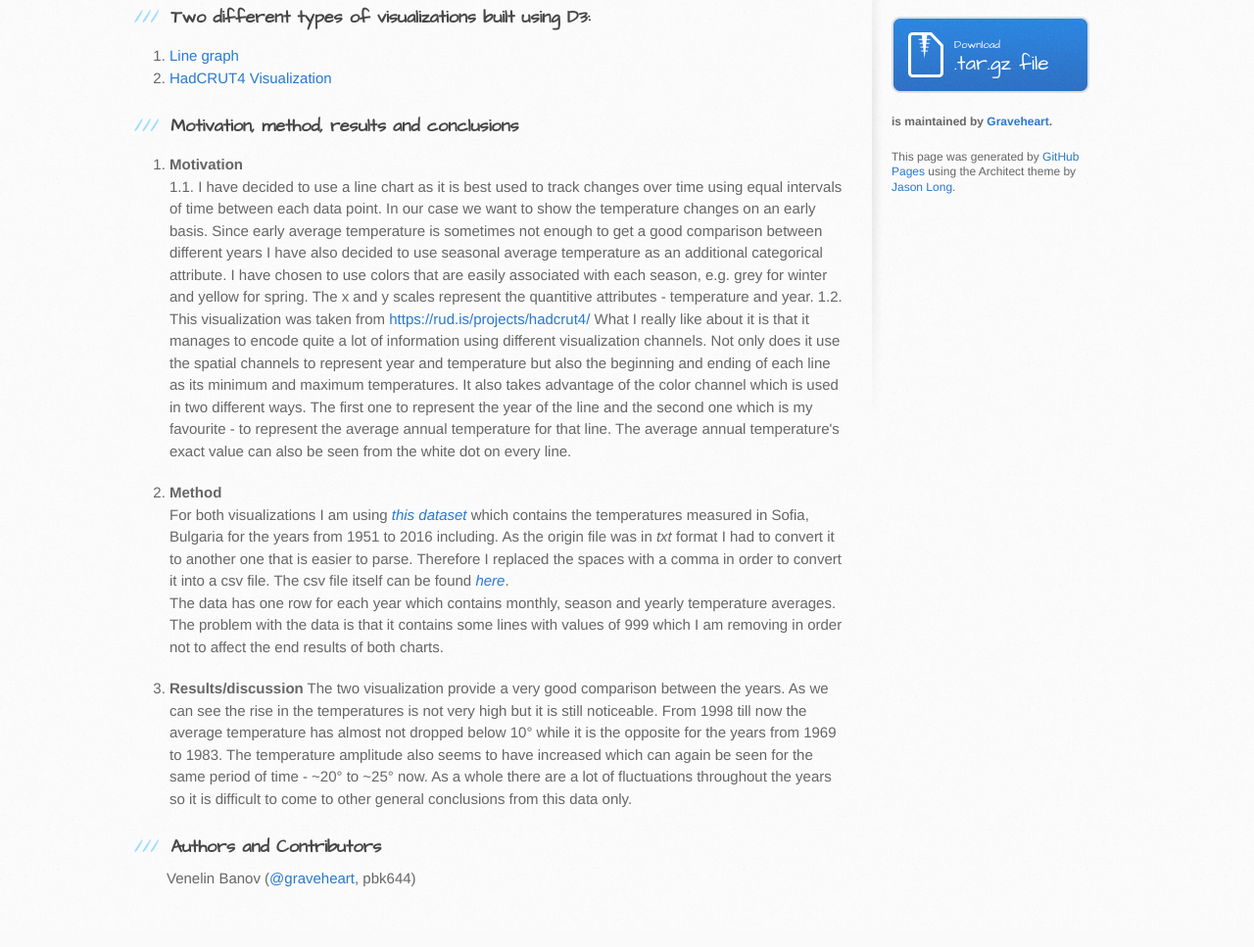
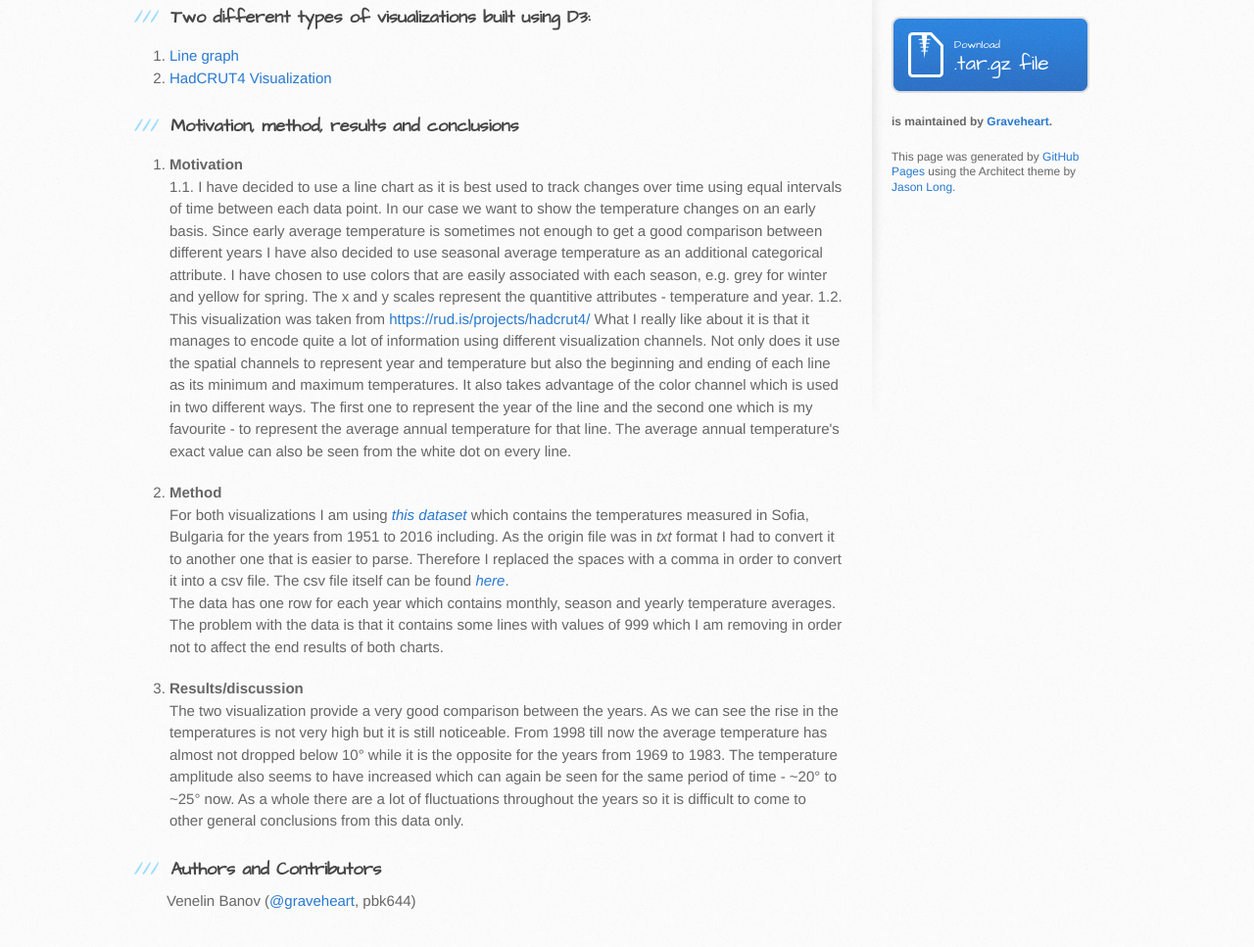
Before and after one commit to Graveheart/IDEProject, a plain HTML site: page index.html in a window 1280 px wide. Shown: the part 315-1282 px from the top of the page at 98% size. Drawn offline with Linux system fonts and the light colour scheme.

```diff
--- a/index.html
+++ b/index.html
@@ -52,7 +52,7 @@ What I really like about it is that it manages to encode quite a lot of informat
 <li><p><strong>Method</strong><br>
 For both visualizations I am using <a href="http://data.giss.nasa.gov/tmp/gistemp/STATIONS/tmp_608156140000_14_0/station.txt"><em>this dataset</em></a> which contains the temperatures measured in Sofia, Bulgaria for the years from 1951 to 2016 including. As the origin file was in <em>txt</em> format I had to convert it to another one that is easier to parse. Therefore I replaced the spaces with a comma in order to convert it into a csv file. The csv file itself can be found <a href="https://graveheart.github.io/IDEProject/data/data.csv"><em>here</em></a>.<br>
 The data has one row for each year which contains monthly, season and yearly temperature averages. The problem with the data is that it contains some lines with values of 999 which I am removing in order not to affect the end results of both charts. </p></li>
-<li><p><strong>Results/discussion</strong>
+<li><p><strong>Results/discussion</strong><br>
 The two visualization provide a very good comparison between the years. As we can see the rise in the temperatures is not very high but it is still noticeable. From 1998 till now the average temperature has almost not dropped below 10° while it is the opposite for the years from 1969 to 1983. The temperature amplitude also seems to have increased which can again be seen for the same period of time -  ~20° to ~25° now. As a whole there are a lot of fluctuations throughout the years so it is difficult to come to other general conclusions from this data only.</p></li>
 </ol>
 
```
Also changed, not shown: params.json (+1 -1 lines).
